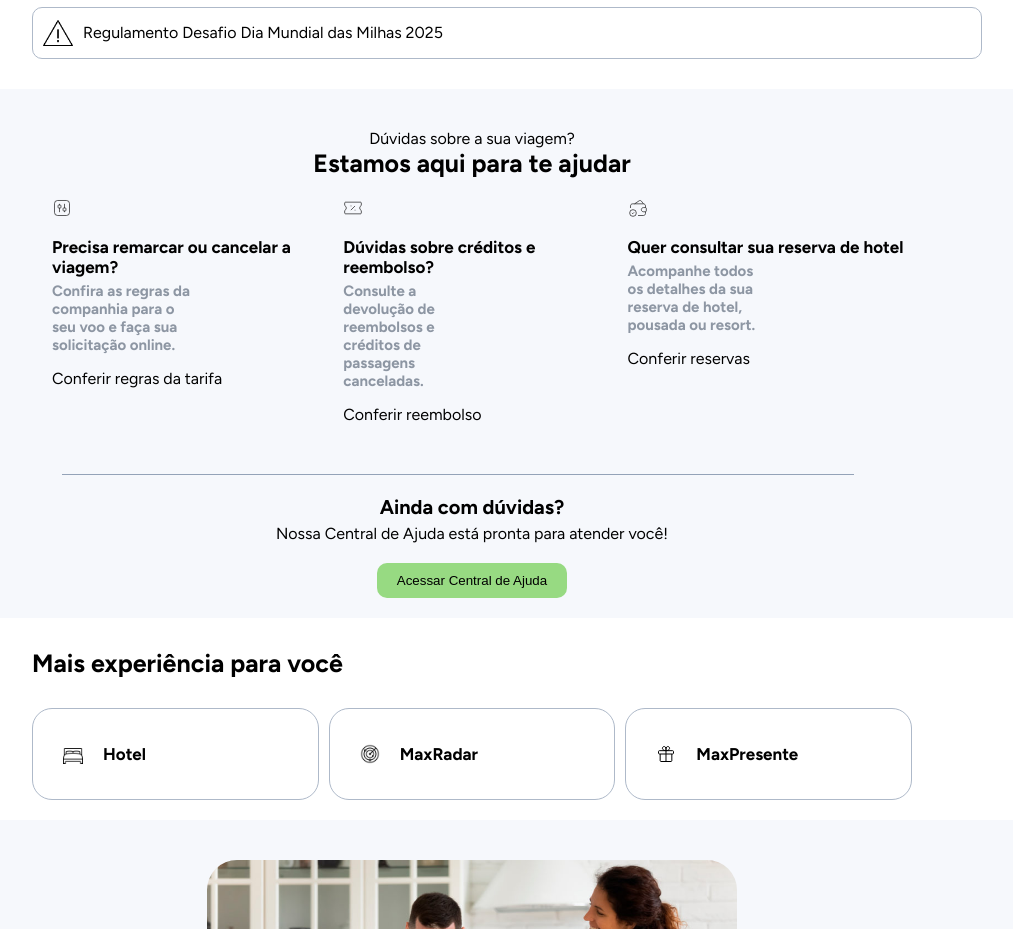
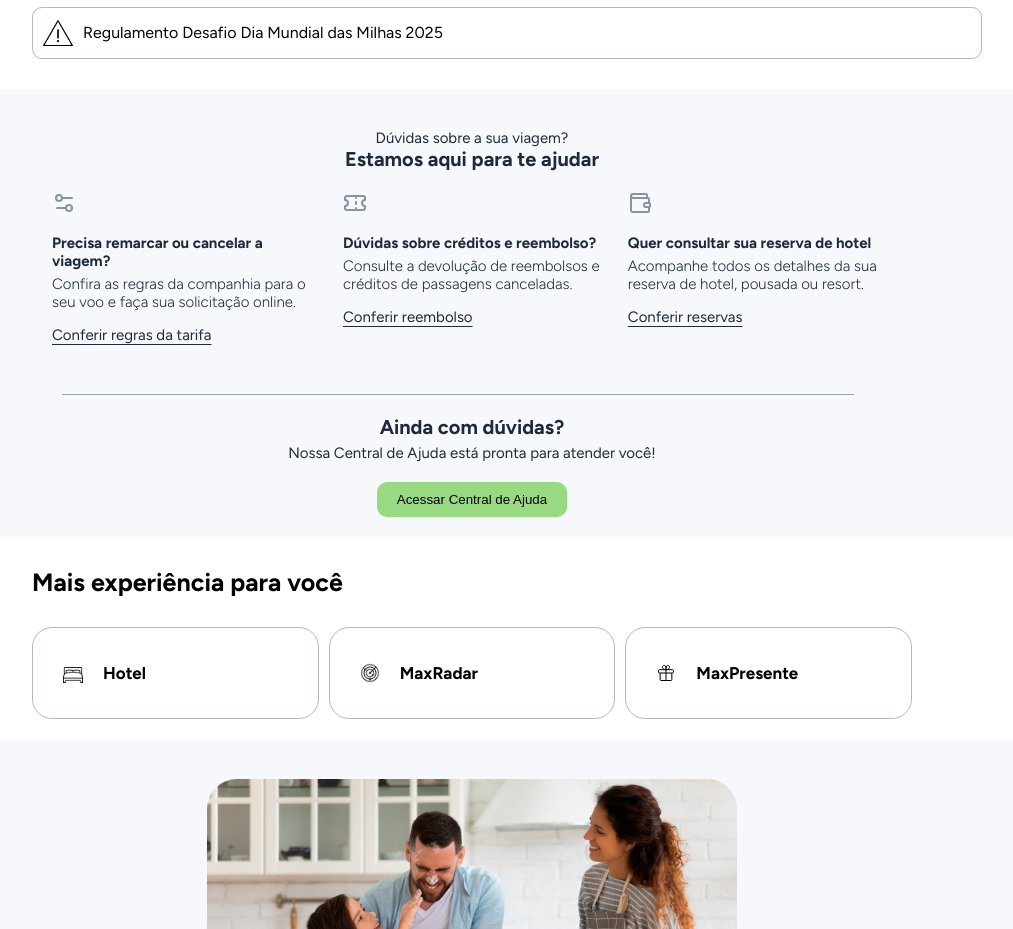
Before and after one commit to dudlves/clonePageMaxmilhas, a React (Vite) app: page / in a window 1280 px wide. Shown: the part 1600-2529 px from the top of the page, without its empty margins (168-1181 px from the left). Built offline with nearby package versions, Linux system fonts and the light colour scheme.

Commit message:
feat: adjust component information

```diff
--- a/src/Components/information/Information.css
+++ b/src/Components/information/Information.css
@@ -10,8 +10,15 @@
   padding-top: 40px;
 }
 
+#infor-first-part > p{
+  font-size: 15px;
+  color: #1e2a3b;
+
+}
+
 #infor-first-part > h4{
-  font-size: 25px;
+  font-size: 20px;
+  color: #1e2a3b;
 }
 
 #infor-second-part{
@@ -19,21 +26,39 @@
   margin-top: 20px;
 }
 
+#infor-second-part > div{
+  margin-right: 20px;
+}
+
 #infor-second-part > div > h5{
-  font-size: 17px;
+  font-size: 15px;
   padding-top: 15px;
   padding-bottom: 5px;
+  color: #1e2a3b;
 }
 
 #infor-second-part > div > h6{
   font-size: 15px;
-  padding-right: 150px;
-  color: #8d96a3;
+  font-weight: 300;
+  color: #1e2a3b;
 }
 
-#infor-second-part > div > p{
+.botao-link {
+  font-size: 15px;
+  background: none;
+  border: none;
+  color: #1e2a3b;
   padding-top: 15px;
   padding-bottom: 30px;
+  cursor: pointer;
+  text-decoration: underline;
+  text-underline-offset: 4px;
+  transition: color 0.3s ease;
+  display: inline-block;
+}
+
+.botao-link:hover {
+  color: hotpink;
 }
 
 .line{
@@ -52,4 +77,10 @@
 #infor-third-part > h4{
   font-size: 20px;
   padding-bottom: 5px;
+  color: #1e2a3b;
 }
+
+#infor-third-part > p{
+  font-size: 15px;
+  color: #1e2a3b;
+}
--- a/src/Components/information/Information.jsx
+++ b/src/Components/information/Information.jsx
@@ -1,7 +1,8 @@
 import "./Information.css";
 import Button from "../button/Button";
-
-
+import { Settings2 } from 'lucide-react';
+import { Ticket } from 'lucide-react';
+import { Wallet } from 'lucide-react';
 
 function Informtion(){
   return(
@@ -12,127 +13,22 @@ function Informtion(){
       </div>
       <div id="infor-second-part">
         <div>
-              <svg
-                width="20"
-                height="20"
-                viewBox="0 0 32 32"
-                fill="none"
-                xmlns="http://www.w3.org/2000/svg"
-              >
-                <path d="M20.0017 9.33057V16" stroke="currentColor"></path>
-                <rect
-                  x="17.6674"
-                  y="16"
-                  width="4.66861"
-                  height="4.66861"
-                  rx="1"
-                  stroke="currentColor"
-                ></rect>
-                <rect
-                  x="9.66394"
-                  y="11.3313"
-                  width="4.66861"
-                  height="4.66861"
-                  rx="1"
-                  stroke="currentColor"
-                ></rect>
-                <path d="M20.0017 20.6686V22.6694" stroke="currentColor"></path>
-                <path d="M11.9982 22.6694V16" stroke="currentColor"></path>
-                <path d="M11.9982 11.3314V9.33057" stroke="currentColor"></path>
-                <rect
-                  x="3.995"
-                  y="3.995"
-                  width="24.01"
-                  height="24.01"
-                  rx="5"
-                  stroke="currentColor"
-                ></rect>
-              </svg>
+          <Settings2 color="#8693a6" />
           <h5>Precisa remarcar ou cancelar a viagem?</h5>
-              <h6>
-                Confira as regras da companhia para o seu voo e faça sua
-                solicitação online.
-              </h6>
-              <p>Conferir regras da tarifa</p>
+          <h6>Confira as regras da companhia para o seu voo e faça sua solicitação online.</h6>
+          <a className="botao-link" href="https://www.maxmilhas.com.br/login">Conferir regras da tarifa</a>
         </div>
         <div>
-              <svg
-                width="20"
-                height="20"
-                viewBox="0 0 32 32"
-                fill="none"
-                xmlns="http://www.w3.org/2000/svg"
-              >
-                <path
-                  fillRule="evenodd"
-                  clipRule="evenodd"
-                  d="M29.3334 20.3146V24C29.3334 24.736 28.736 25.3333 28 25.3333H4.00002C3.26402 25.3333 2.66669 24.736 2.66669 24V20.3146C2.66669 20.1213 2.77602 19.9453 2.94802 19.8586V19.8586C4.41069 19.128 5.33335 17.6346 5.33335 16V16C5.33335 14.3653 4.40935 12.872 2.94802 12.1413V12.1413C2.77602 12.0546 2.66669 11.8786 2.66669 11.6853V7.99996C2.66669 7.26396 3.26402 6.66663 4.00002 6.66663H28C28.736 6.66663 29.3334 7.26396 29.3334 7.99996V11.6853C29.3334 11.8786 29.224 12.0546 29.052 12.1413L28.9934 12.172C27.564 12.9133 26.6667 14.3893 26.6667 16V16C26.6667 17.6333 27.5894 19.128 29.0507 19.8586H29.052C29.224 19.9453 29.3334 20.1213 29.3334 20.3146Z"
-                  stroke="currentColor"
-                ></path>
-                <path
-                  d="M12.5734 19.4267L19.24 12.76"
-                  stroke="currentColor"
-                ></path>
-                <path
-                  d="M19.332 19C19.148 19 18.9987 19.1493 19 19.3333C19 19.5173 19.1494 19.6666 19.3334 19.6666C19.5174 19.6666 19.6667 19.5173 19.6667 19.3333C19.6667 19.1493 19.5174 19 19.332 19"
-                  stroke="currentColor"
-                ></path>
-                <path
-                  d="M12.6653 12.3333C12.4813 12.3333 12.332 12.4827 12.3333 12.6667C12.3333 12.8507 12.4827 13 12.6667 13C12.8507 13 13 12.8507 13 12.6667C13 12.4827 12.8507 12.3333 12.6653 12.3333"
-                  stroke="currentColor"
-                ></path>
-              </svg>
+          <Ticket color="#8693a6"/>
           <h5>Dúvidas sobre créditos e reembolso?</h5>
-              <h6>
-                Consulte a devolução de reembolsos e créditos de passagens
-                canceladas.
-              </h6>
-              <p>Conferir reembolso</p>
+          <h6>Consulte a devolução de reembolsos e créditos de passagens canceladas.</h6>
+          <a className="botao-link" href="https://www.maxmilhas.com.br/login">Conferir reembolso</a>
         </div>
         <div>
-              <svg
-                width="20"
-                height="20"
-                viewBox="0 0 32 32"
-                fill="none"
-                xmlns="http://www.w3.org/2000/svg"
-              >
-                <path
-                  d="M24.6697 9.26818L21.5153 5.06229C20.6658 3.92959 19.0794 3.65785 17.9013 4.44323L10.5703 9.33055"
-                  stroke="currentColor"
-                ></path>
-                <path
-                  fillRule="evenodd"
-                  clipRule="evenodd"
-                  d="M24.6707 15.333H28.0054C28.7421 15.333 29.3393 15.9302 29.3393 16.6669V20.6686C29.3393 21.4052 28.7421 22.0025 28.0054 22.0025H24.6707C22.8289 22.0025 21.3359 20.5094 21.3359 18.6677V18.6677C21.3359 16.826 22.8289 15.333 24.6707 15.333V15.333Z"
-                  stroke="currentColor"
-                ></path>
-                <path
-                  d="M16 28.0049H24.6703C26.512 28.0049 28.005 26.5119 28.005 24.6702V22.0024"
-                  stroke="currentColor"
-                ></path>
-                <ellipse
-                  cx="7.99571"
-                  cy="24.0033"
-                  rx="5.33556"
-                  ry="5.33556"
-                  stroke="currentColor"
-                ></ellipse>
-                <path
-                  d="M9.79129 22.9469L7.55035 25.1865L6.20312 23.8433"
-                  stroke="currentColor"
-                ></path>
-                <path
-                  d="M28.0022 15.3331V12.6653C28.0022 10.8236 26.5092 9.33057 24.6675 9.33057H7.32691C5.48519 9.33057 3.99219 10.8236 3.99219 12.6653V16"
-                  stroke="currentColor"
-                ></path>
-              </svg>
+          <Wallet color="#8693a6"/>
           <h5>Quer consultar sua reserva de hotel</h5>
-              <h6>
-                Acompanhe todos os detalhes da sua reserva de hotel, pousada ou
-                resort.
-              </h6>
-              <p>Conferir reservas</p>
+          <h6>Acompanhe todos os detalhes da sua reserva de hotel, pousada ou resort.</h6>
+          <a className="botao-link" href="https://www.maxmilhas.com.br/login">Conferir reservas</a>
         </div>
       </div>
       <div className="line"></div>
```
Lines whose indentation alone changed are shown as unchanged.
